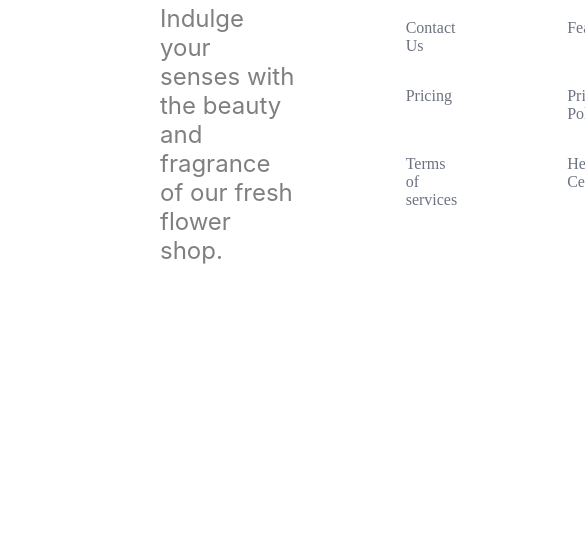
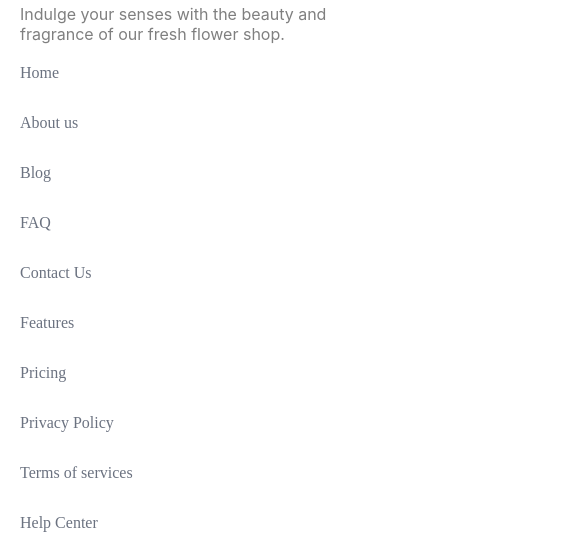
Before and after one commit to mdismail13/assignment-002, a plain HTML site: page index.html in a window 390 px wide. Shown: the part 3914-4460 px from the top of the page, 585 px wide, since content can reach past the window. Before the commit the page ends 4229 px from the top, so only its background shows below. Drawn offline with Linux system fonts and the light colour scheme.

Commit message:
made footer section responsive for small devices

```diff
--- a/styles/main.css
+++ b/styles/main.css
@@ -392,4 +392,17 @@ input[type="email"]{
         margin-left: 36px;
         margin-right: 36px;
     }
+    .footer-container{
+        flex-direction: column;
+        margin: 50px 14px 50px 20px;
+        gap: 20px;
+    }
+
+    .footer-description{
+        font-size: 1rem;
+    }
+    .footer-lists{
+        grid-template-columns: 1fr;
+    }
+
 }
```
